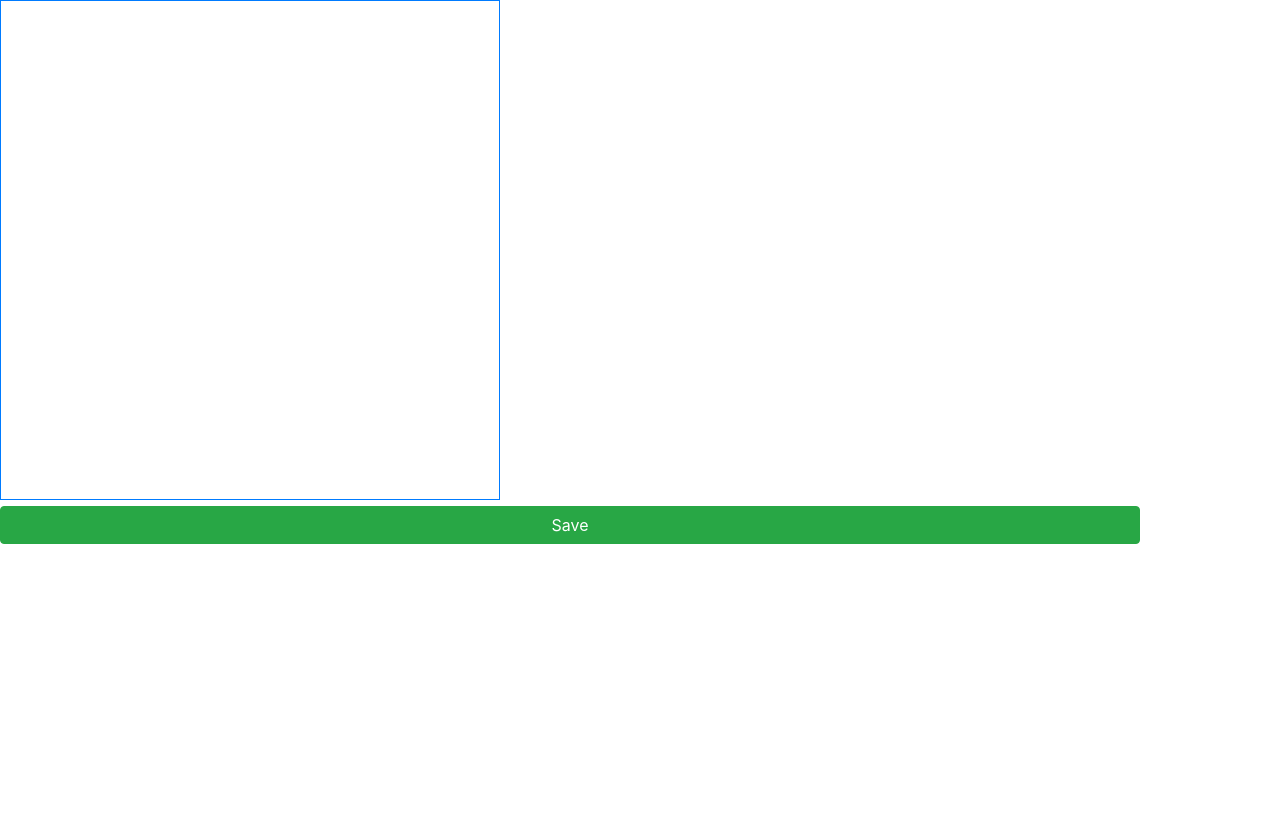
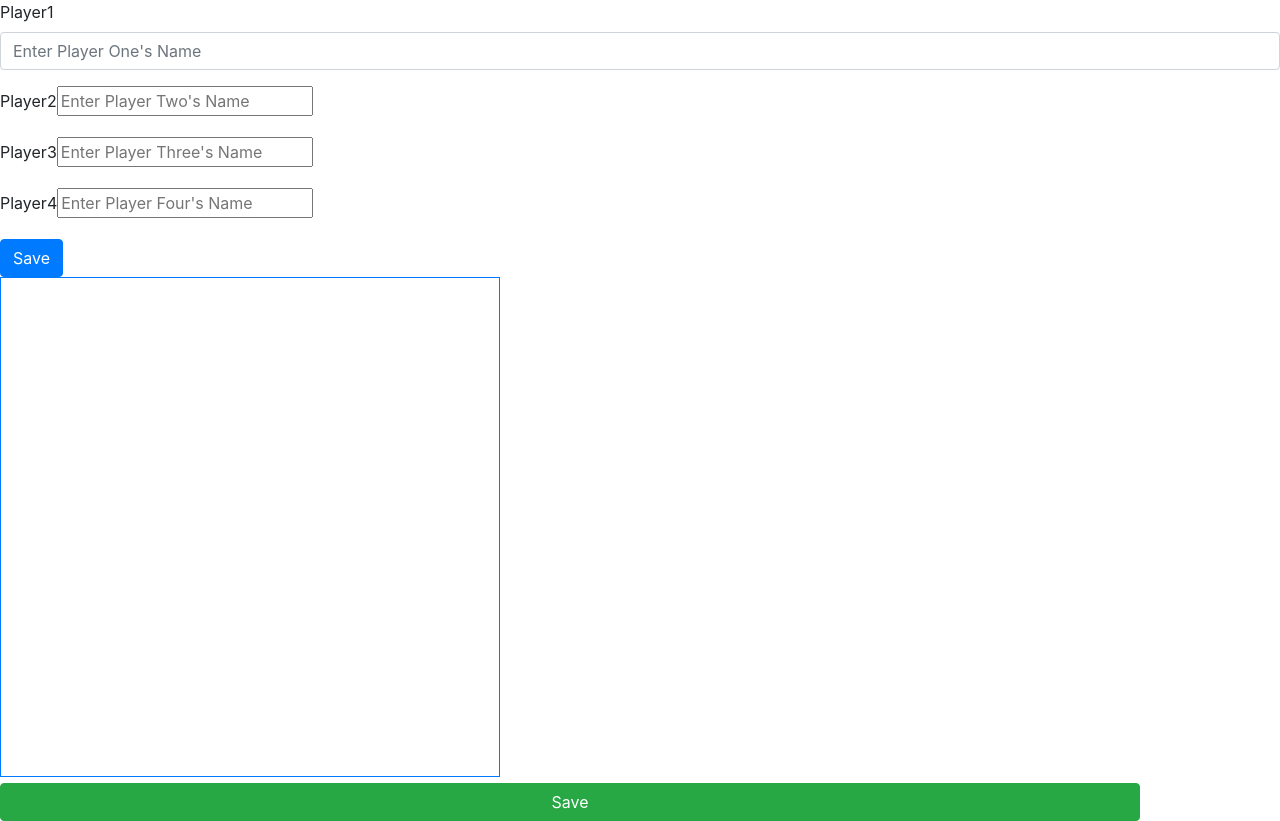
Before and after one commit to deanssmart/frankenstyle, a React (Create React App) app: page / in a window 1280 px wide. Before the commit the page ends 800 px from the top, so only its background shows below. Built offline with nearby package versions, Linux system fonts and the light colour scheme.

Commit message:
fixed props for players in form component

```diff
--- a/src/components/App.js
+++ b/src/components/App.js
@@ -1,10 +1,11 @@
-import React from 'react';
-import SketchPad from './SketchPad';
-
+import React from "react";
+import SketchPad from "./SketchPad";
+import NameForm from "./NameForm";
 const App = () => (
-    <>
-     <SketchPad />
-    </>
+  <>
+    <NameForm />
+    <SketchPad />
+  </>
 );
 
 export default App;
--- a/src/components/Button/index.js
+++ b/src/components/Button/index.js
@@ -4,8 +4,8 @@ import { save } from "../../data/actions";
 
 const mapDispatchToProps = ({ dispatch }) => {
   return {
-    handleSubmit: (value) => dispatch(save(value)),
+    handleSubmit: (value) => dispatch(handleSave(value)),
   };
 };
 
-export default connect(mapStateToProps, mapDispatchToProps)(Button);
+export default connect(null, mapDispatchToProps)(Button);
--- a/src/components/NameForm/NameForm.js
+++ b/src/components/NameForm/NameForm.js
@@ -5,7 +5,7 @@ class NameForm extends Component {
   constructor(props) {
     super(props);
     this.state = {
-      playerName: this.state.playerName,
+      players: this.props.players,
     };
     this.handlePlayer1Name = this.handlePlayer1Name.bind(this);
     this.handlePlayer2Name = this.handlePlayer2Name.bind(this);
@@ -40,7 +40,7 @@ class NameForm extends Component {
 
   handleSubmit(e) {
     e.preventDefault();
-    this.props.handleSave();
+    this.props.handleSave(this.props.players);
   }
 
   //   componentDidMount() {
@@ -50,7 +50,7 @@ class NameForm extends Component {
   //   }
 
   render() {
-    const { playerName } = this.props;
+    const { players } = this.state;
 
     return (
       <>
@@ -60,7 +60,7 @@ class NameForm extends Component {
             <input
               className="form-control"
               onChange={this.handlePlayer1Name}
-              value={playerName}
+              value={players}
               type="text"
               placeholder="Enter Player One's Name"
             />
@@ -69,7 +69,7 @@ class NameForm extends Component {
             <label for="player2">Player2</label>
             <input
               onChange={this.handlePlayer2Name}
-              value={playerName}
+              value={players}
               type="text"
               placeholder="Enter Player Two's Name"
             />
@@ -78,7 +78,7 @@ class NameForm extends Component {
             <label for="player3">Player3</label>
             <input
               onChange={this.handlePlayer3Name}
-              value={playerName}
+              value={players}
               type="text"
               placeholder="Enter Player Three's Name"
             />
@@ -87,7 +87,7 @@ class NameForm extends Component {
             <label for="player4">Player4</label>
             <input
               onChange={this.handlePlayer4Name}
-              value={playerName}
+              value={players}
               type="text"
               placeholder="Enter Player Four's Name"
             />
--- a/src/components/NameForm/index.js
+++ b/src/components/NameForm/index.js
@@ -1,10 +1,15 @@
 import { connect } from "react-redux";
 import NameForm from "./NameForm";
-import { Form } from "../../data/actions";
+import { postPlayers } from "../../data/actions/api";
 
-const mapStateToProps = ({ playerName }) => {
+const mapStateToProps = (state) => {
   return {
-    playerName: playerName,
+    players: state.players,
   };
-
-export default connect(mapStateToProps)(NameForm);
+};
+const mapDispatchToProps = ({ dispatch }) => {
+  return {
+    handleSave: (players) => dispatch(postPlayers(players)),
+  };
+};
+export default connect(mapDispatchToProps, mapStateToProps)(NameForm);
--- a/src/data/actions/api.js
+++ b/src/data/actions/api.js
@@ -2,8 +2,15 @@
 // import { saveSketch } from './state';
 
 export const postSketch = (dataURL) => {
-    return {
-        dataURL,
-        type: "SAVE_SKETCH"
-    }
-}
+  return {
+    dataURL,
+    type: "SAVE_SKETCH",
+  };
+};
+
+export const postPlayers = (players) => {
+  return {
+    players,
+    type: "SAVE_PLAYERS",
+  };
+};
--- a/src/data/initial.js
+++ b/src/data/initial.js
@@ -1,5 +1,6 @@
 const initial = {
-    dataURL: "",
-}
+  dataURL: "",
+  players: [],
+};
 
 export default initial;
--- a/src/data/reducer.js
+++ b/src/data/reducer.js
@@ -1,15 +1,25 @@
 const saveSketchReducer = (state, { dataURL }) => {
-    return {
-        ...state,
-        dataURL,
-    }
-}
+  return {
+    ...state,
+    dataURL,
+  };
+};
+const savePlayerReducer = (state, { players }) => {
+  return {
+    ...state,
+    players,
+  };
+};
 
 const reducer = (state, action) => {
-    switch (action.type) {
-        case "SAVE_SKETCH": return saveSketchReducer(state, action);
-        default: return state;
-    };
+  switch (action.type) {
+    case "SAVE_SKETCH":
+      return saveSketchReducer(state, action);
+    case "SAVE_PLAYER":
+      return savePlayerReducer(state, action);
+    default:
+      return state;
+  }
 };
 
 export default reducer;
```
